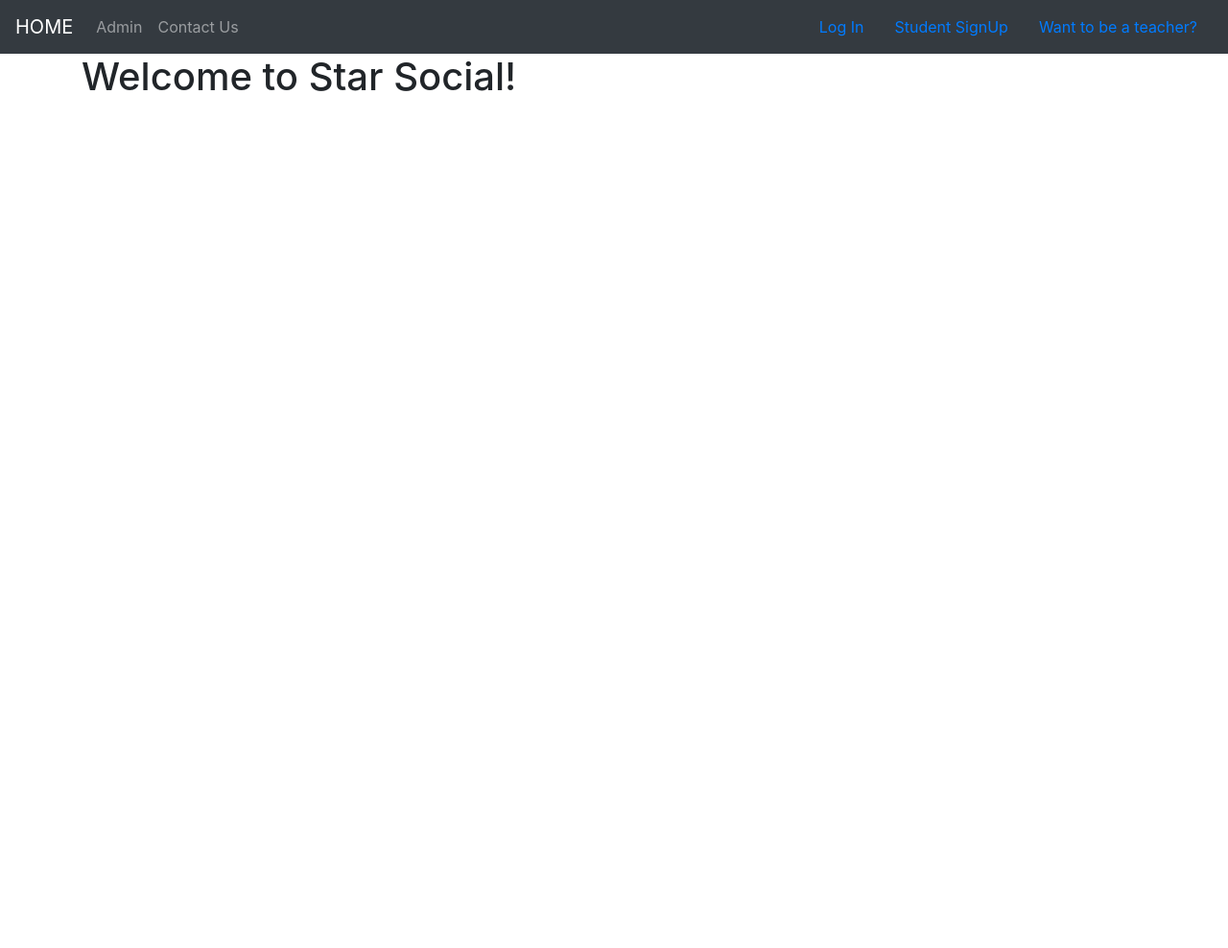
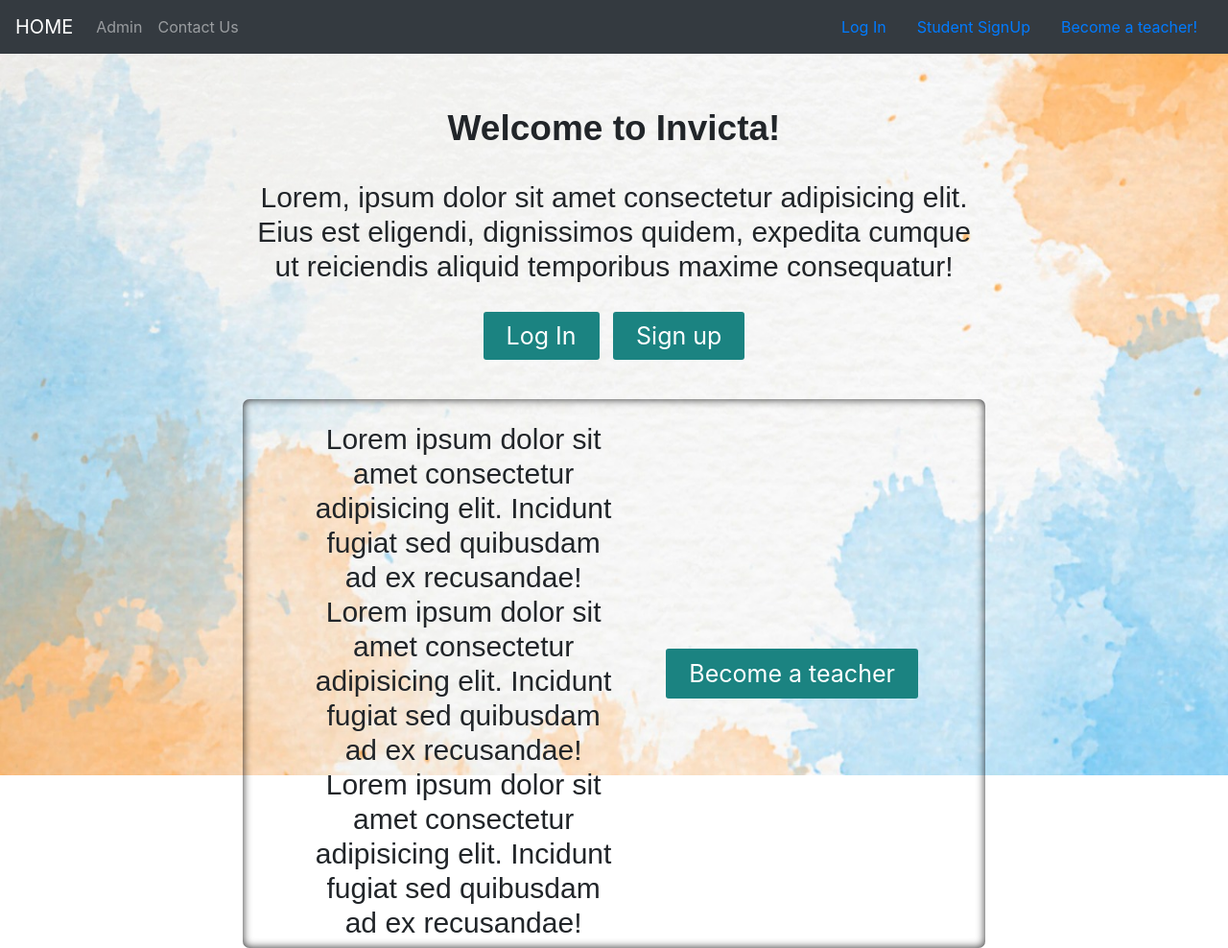
Before and after one commit to M4731/Invicta, a Django app: page / in a window 1280 px wide. Shown: the whole page at 96% size. Before the commit the page ends 95 px from the top, so only its background shows below. Run offline with Django 3.2, Linux system fonts and the light colour scheme; some libraries are stand-ins or nearby versions.

Commit message:
index styling
index styling

```diff
--- a/invicta/profiles/apps.py
+++ b/invicta/profiles/apps.py
@@ -1,6 +1,6 @@
 from django.apps import AppConfig
 from django.apps import AppConfig
-from django.utils.translation import ugettext_lazy as _
+from django.utils.translation import gettext_lazy as _
 
 
 # class ProfilesConfig(AppConfig):
--- /dev/null
+++ b/invicta/static/invicta/css/index.css
@@ -0,0 +1,104 @@
+/* index.html */
+
+html {
+    height: 100%;
+  }
+
+  .container {
+    width: 100vw;
+    height: 94vh;
+    margin: 0px;
+    padding: 0px;
+    max-width: 100vw;
+  }
+
+  .index-container {
+    height: 100%;
+    background-image: url("../../images/index_background.png");
+    display: flex;
+    justify-content: center;
+    background-size: 100% 100%;
+    background-repeat: no-repeat;
+  }
+
+  /* .index-text-container {
+    display: flex;
+    justify-content: center;
+    align-items: center;
+    flex-direction: column;
+    background-color: rgb(223, 223, 223);
+    margin-top: 40px;
+    padding: 20px 0px 20px 0px;
+    box-shadow: 0px 0px 19px 9px rgba(0,0,0,0.65);
+    transition: all .3s ease-in-out;
+  } */
+
+  .index-text-container {
+    display: flex;
+    flex-direction: column;
+    align-items: center;
+  }
+
+  .welcome-text {
+    margin-top: 7vh;
+    display: flex;
+    justify-content: center;
+    align-items: center;
+    font-family: 'Oswalt', sans-serif;
+    font-weight: 600;
+    font-size: 37px;
+  }
+
+  .welcome-desc {
+    text-align: center;
+    margin-top: 3vh;
+    font-size: 30px;
+    width: 60vw;
+    font-family: 'Oswalt', sans-serif;
+    font-weight: 500;
+  }
+
+  .log-sign-index {
+    margin: 30px 0px 50px 0px;
+  }
+
+  .index-link {
+    border-radius: 3px;
+    font-size: 25px;
+    line-height: 2rem;
+    padding: 10px 24px;
+    text-align: center;
+    cursor: pointer;
+    color: #fff;
+    background: #1b8381;
+    text-decoration: none;
+    transition: all .1s;
+  }
+
+  .index-link:hover {
+    text-decoration: none;
+    color: #fff;
+    box-shadow: inset 0px 0px 10px 0px rgba(0,0,0,0.85);
+  }
+
+  .index-login {
+    margin: 0px 5px 0px 5px;
+  }
+
+  .teacher-desc {
+    width: 25vw;
+    margin-right: 4vw;
+  }
+
+  .teacher-login {
+    max-height: 2.1em;
+  }
+
+  .teacher-index {
+    display: flex;
+    align-items: center;
+    justify-content: center;
+    border-radius: 7px;
+    box-shadow: inset 0px 0px 10px 0px rgba(0,0,0,0.85);
+    padding: 0px 70px 0px 70px;
+  }
--- a/invicta/templates/base.html
+++ b/invicta/templates/base.html
@@ -13,6 +13,15 @@
 
     {% comment %} Master CSS {% endcomment %}
     <link rel="stylesheet" type="text/css" href="{% static 'invicta/css/master.css' %}" >
+
+    {% comment %} Fonts {% endcomment %}
+    <link rel="preconnect" href="https://fonts.googleapis.com">
+    <link rel="preconnect" href="https://fonts.gstatic.com" crossorigin>
+    <link href="https://fonts.googleapis.com/css2?family=Oswald:wght@500;600;700&display=swap" rel="stylesheet">
+
+    {% block extra_css %}
+
+    {% endblock %}
 
   </head>
 
@@ -70,7 +79,7 @@
                     <a class="nav-link" href="{% url 'accounts:signup_student' %}">Student SignUp</a>
                 </li>
                 <li class="nav">
-                    <a class="nav-link" href="{% url 'accounts:signup_teacher' %}">Want to be a teacher?</a>
+                    <a class="nav-link" href="{% url 'accounts:signup_teacher' %}">Become a teacher!</a>
                 </li>
             {% endif %}
         </div>
--- a/invicta/templates/index.html
+++ b/invicta/templates/index.html
@@ -1,6 +1,31 @@
 {% extends "base.html" %}
+
+{% block extra_css %}
+    {% load static %}
+    <link rel="stylesheet" type="text/css" href="{% static 'invicta/css/index.css' %}" >
+{% endblock %}
+
 {% block content %}
-
-    <h1>Welcome to Star Social!</h1>
-
+    <div class="index-container">
+        <div class="index-text-container">
+            <h1 class="welcome-text">Welcome to Invicta!</h1>
+            <h2 class="welcome-desc">
+                Lorem, ipsum dolor sit amet consectetur adipisicing elit. Eius est
+                eligendi, dignissimos quidem, expedita cumque ut reiciendis aliquid
+                temporibus maxime consequatur!
+            </h2>
+            {% if user.is_authenticated %}
+                <h1>AS</h1>
+            {% else %}
+                <div class="log-sign-index">
+                <a class="index-link index-login" href="{% url 'accounts:login' %}">Log In</a>
+                <a class="index-link index-login" href="{% url 'accounts:signup_student' %}">Sign up</a>
+                </div>
+                <div class="teacher-index">
+                    <h2 class="welcome-desc teacher-desc">Lorem ipsum dolor sit amet consectetur adipisicing elit. Incidunt fugiat sed quibusdam ad ex recusandae! Lorem ipsum dolor sit amet consectetur adipisicing elit. Incidunt fugiat sed quibusdam ad ex recusandae! Lorem ipsum dolor sit amet consectetur adipisicing elit. Incidunt fugiat sed quibusdam ad ex recusandae!</h2>
+                    <a class="index-link teacher-login" href="{% url 'accounts:signup_teacher' %}">Become a teacher</a>
+                </div>
+            {% endif %}
+        </div>
+    </div>
 {% endblock %}
```
Also changed, not shown: invicta/db.sqlite3, invicta/static/images/index_background.png (added).
